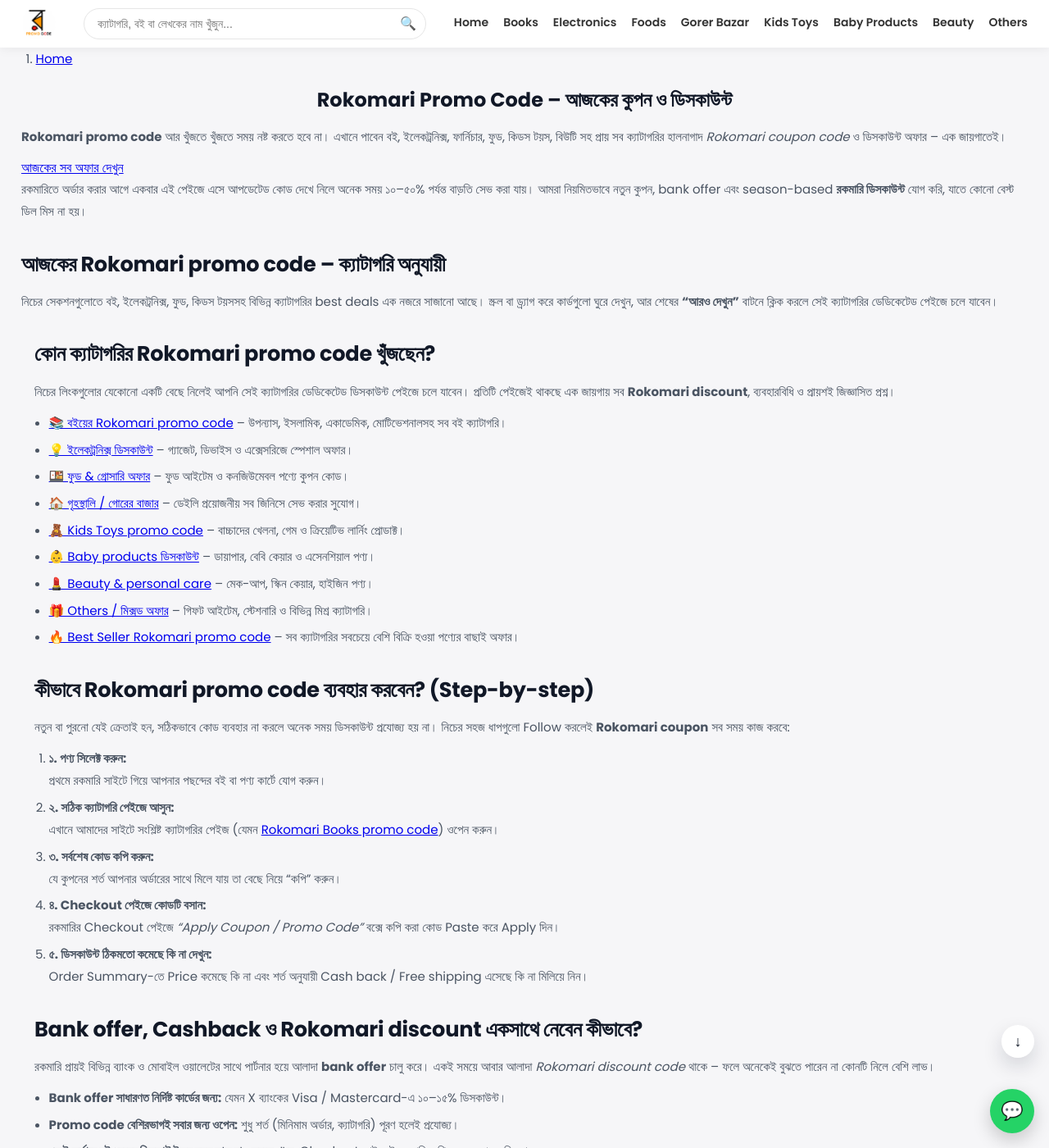
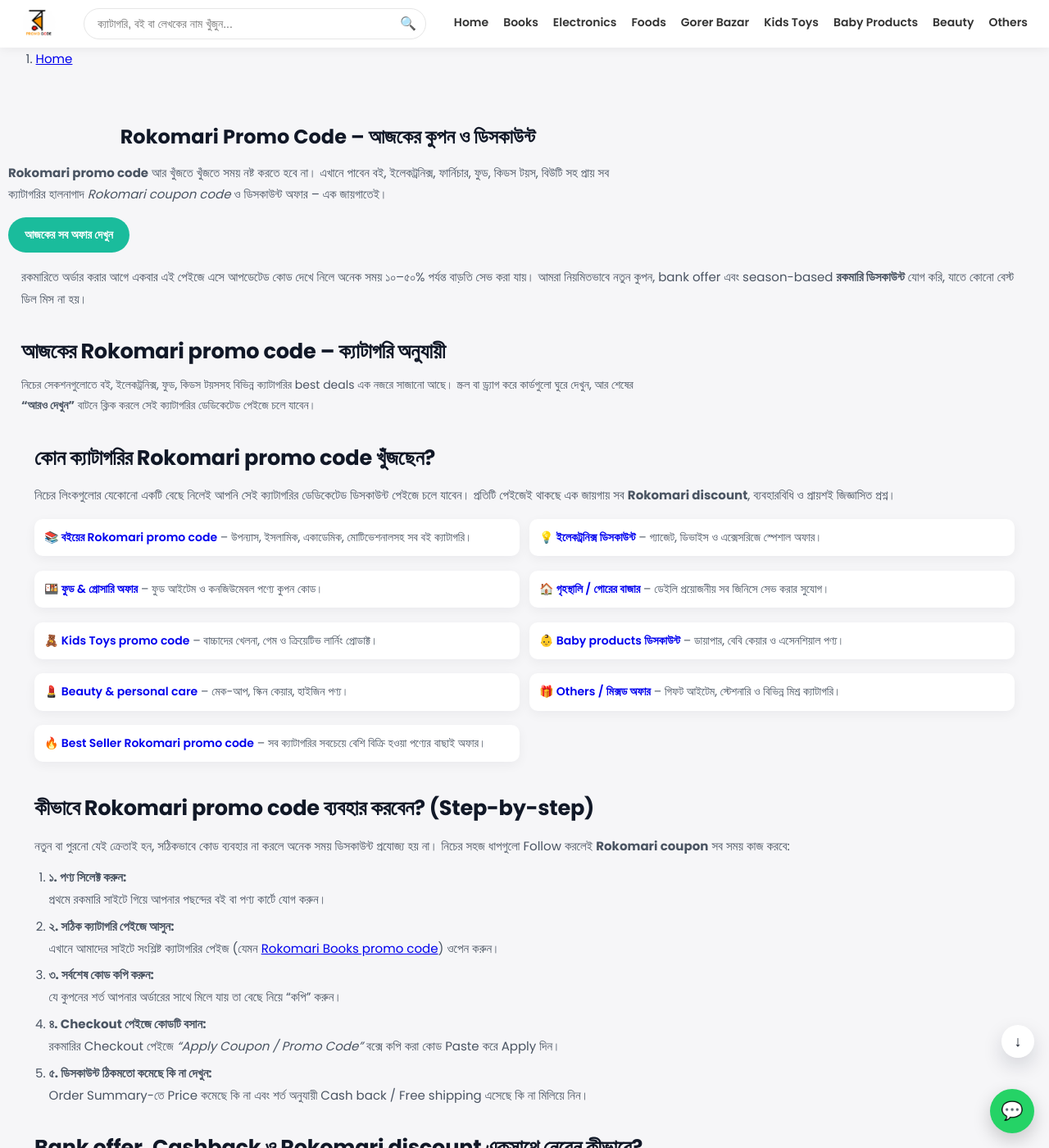
Before and after one commit to RokomariPromoCode/rokomaripromocode.github.io, a Jekyll site: the page built from index.md, in a window 1280 px wide and 1400 px high. Shown: the whole window at 82% size. Built offline with Jekyll 4.4.1, drawn with Linux system fonts in a browser that asks for light colours.

Commit message:
Update styles.css

```diff
--- a/assets/styles.css
+++ b/assets/styles.css
@@ -97,6 +97,71 @@
     font-size: 0.92rem;
     line-height: 1.75;
   }
+}
+.home-hero{
+  padding:32px 0 16px;
+}
+.hero-text{
+  max-width:780px;
+}
+.hero-lead{
+  font-size:15px;
+  line-height:1.7;
+  margin-bottom:16px;
+}
+.btn-primary{
+  display:inline-block;
+  padding:10px 20px;
+  border-radius:999px;
+  background:#1abc9c;
+  color:#fff;
+  text-decoration:none;
+  font-weight:600;
+  font-size:14px;
+}
+
+/* home-deals area around card rows */
+.home-deals{
+  margin-top:16px;
+}
+.home-deals > h2{
+  margin-bottom:8px;
+}
+.section-subtitle{
+  font-size:14px;
+  color:#4b5563;
+  max-width:760px;
+}
+
+/* categories grid */
+.category-link-grid{
+  list-style:none;
+  margin:16px 0 0;
+  padding:0;
+  display:grid;
+  grid-template-columns:repeat(2,minmax(0,1fr));
+  gap:12px;
+}
+.category-link-grid li{
+  background:#ffffff;
+  border-radius:10px;
+  padding:10px 12px;
+  box-shadow:0 4px 14px rgba(15,23,42,0.05);
+  font-size:14px;
+}
+.category-link-grid a{
+  font-weight:600;
+  text-decoration:none;
+}
+@media(max-width:640px){
+  .category-link-grid{
+    grid-template-columns:1fr;
+  }
+}
+
+/* group guide sections a bit */
+.home-guide{
+  margin-top:24px;
 }
 
 /* ============================================================
```
